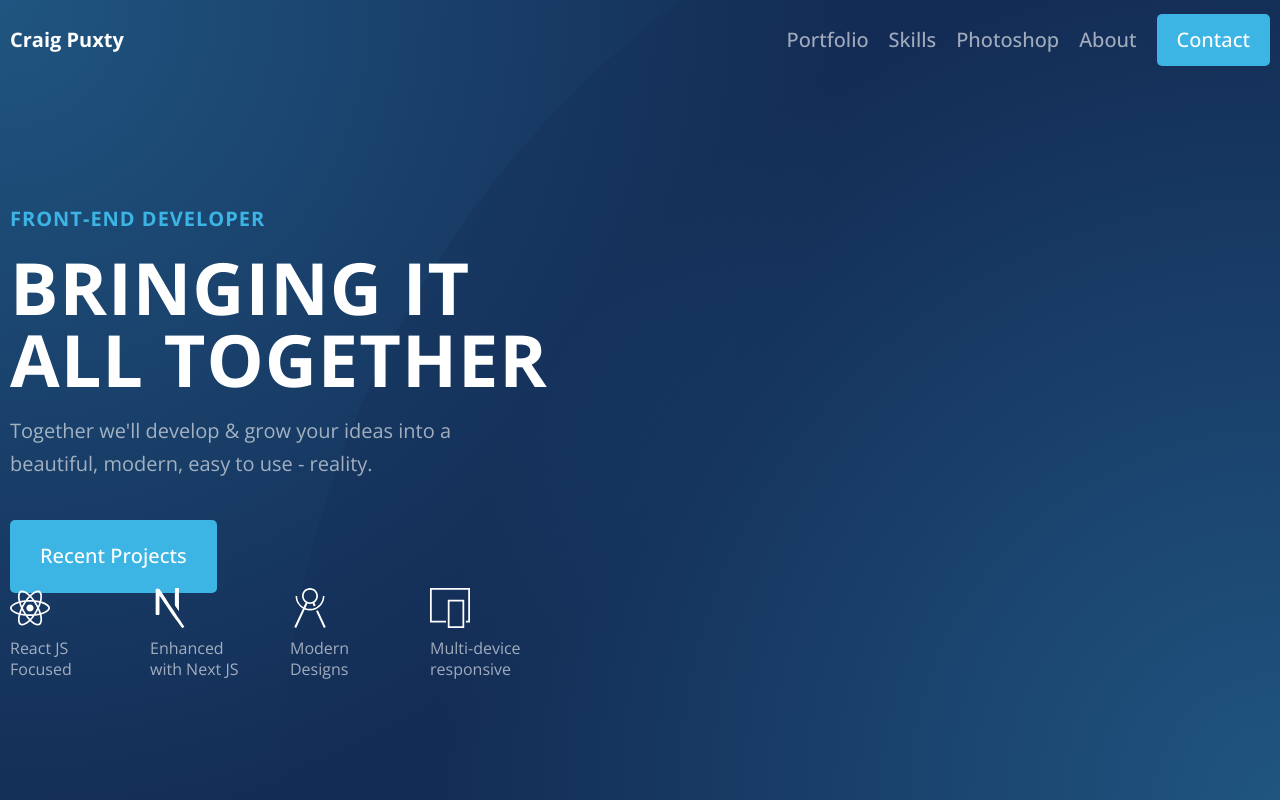
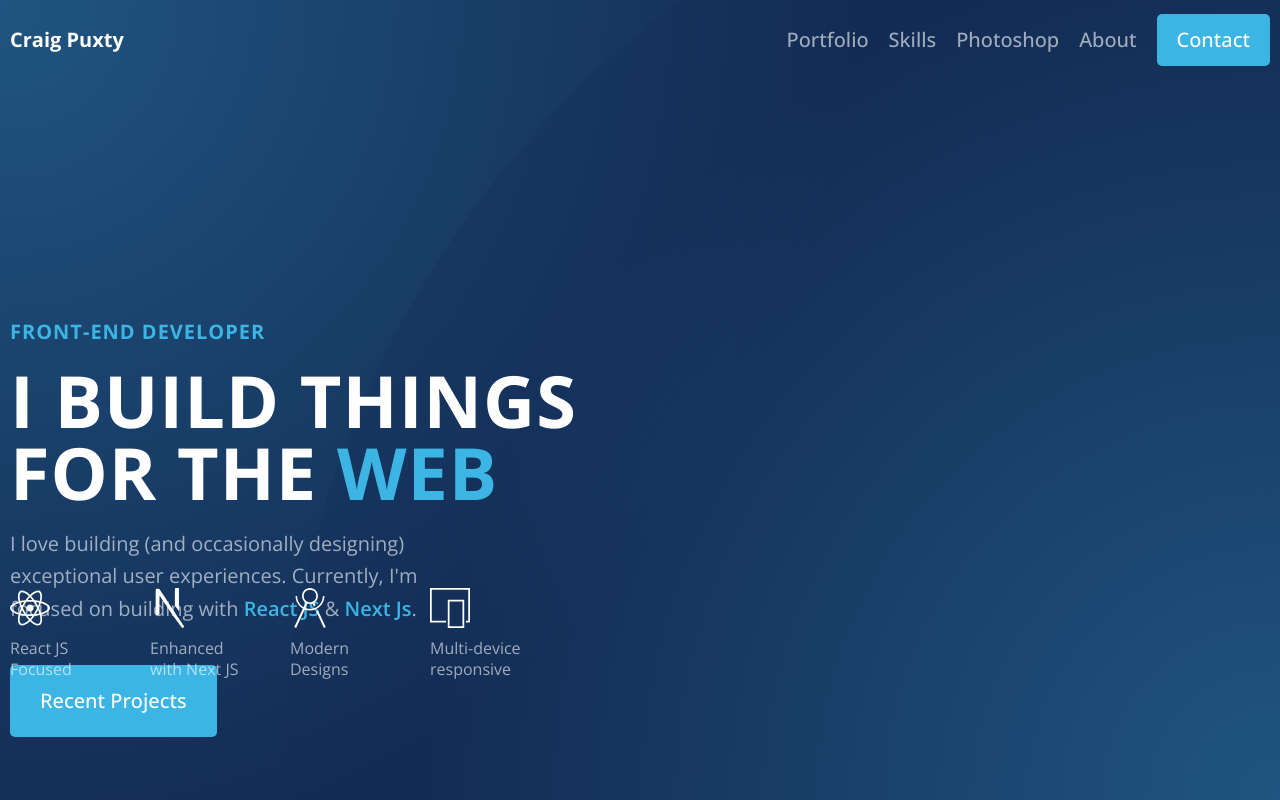
Before and after one commit to Dangereye/portfolio-v2, a Next.js app: page / in a window 1280 px wide. Shown: the top 800 px of the page. Built offline with nearby package versions, Linux system fonts and the light colour scheme.

Commit message:
Updated Hero typography.

```diff
--- a/articles/hero/Hero.js
+++ b/articles/hero/Hero.js
@@ -15,12 +15,15 @@ export default function Hero() {
         <div className="typography-and-cta">
           <div className="heading heading--lead">Front-end developer</div>
           <h1 className="heading heading--h1">
-            <span>Bringing it</span>
-            <span>all together</span>
+            <div>I build things</div>
+            <div>
+              for the <span>web</span>
+            </div>
           </h1>
           <p className="body-text">
-            Together we'll develop & grow your ideas into a beautiful, modern,
-            easy to use - reality.
+            I love building (and occasionally designing) exceptional user
+            experiences. Currently, I'm focused on building with{" "}
+            <span>React JS</span> &amp; <span>Next Js</span>.
           </p>
           <div className="btns">
             <Link href="/#portfolio">
--- a/styles/articles/_hero.scss
+++ b/styles/articles/_hero.scss
@@ -7,21 +7,28 @@
   .container {
     height: calc(100vh - 24rem);
     position: relative;
-    display: flex;
-    align-items: center;
+  }
+
+  .typography-and-cta {
+    margin-top: 20rem;
   }
 
   h1 {
     margin-bottom: 2rem;
     line-height: 1;
     span {
-      display: block;
+      color: $light-color;
     }
   }
 
   .body-text {
     max-width: 40ch;
     color: rgba(#fff, 0.6);
+
+    span {
+      color: $light-color;
+      font-weight: 600;
+    }
   }
 
   .btns {
```
Also changed, not shown: public/img/portfolio/the-weather-project.jpg.
